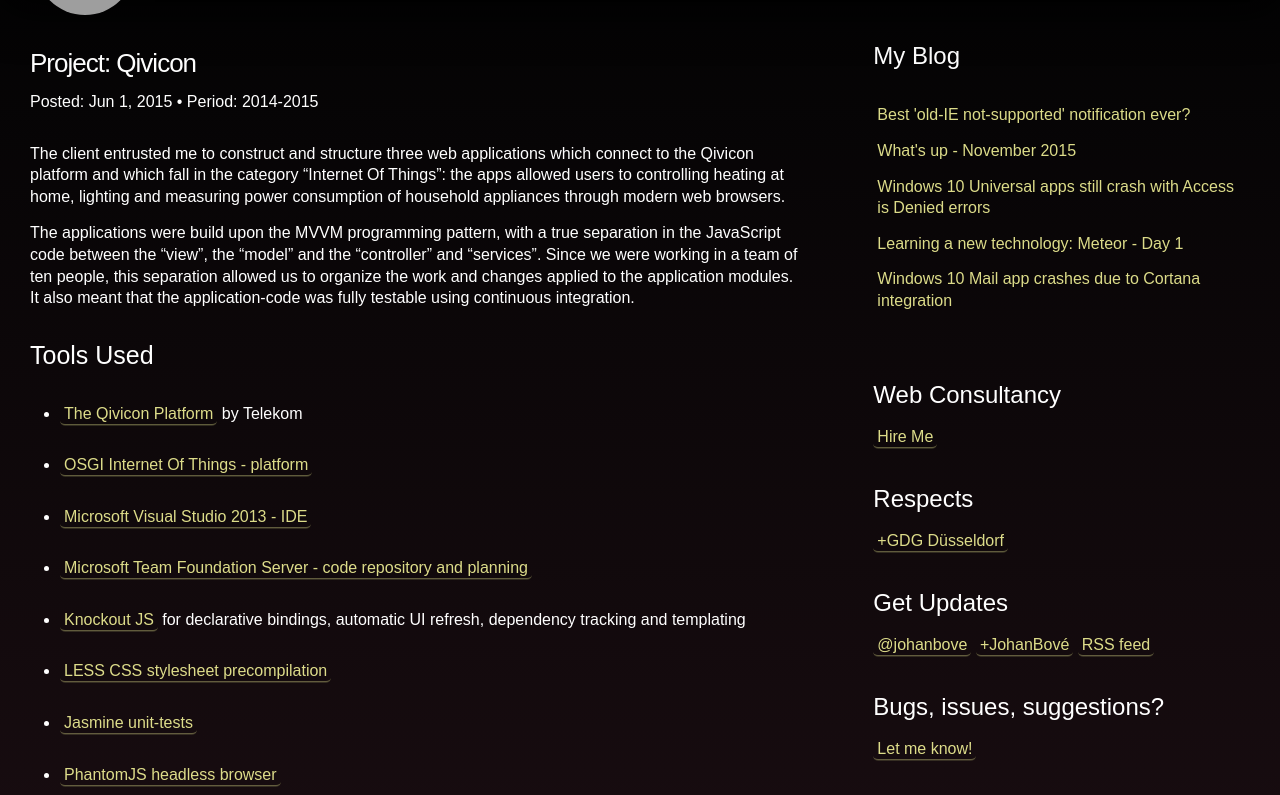
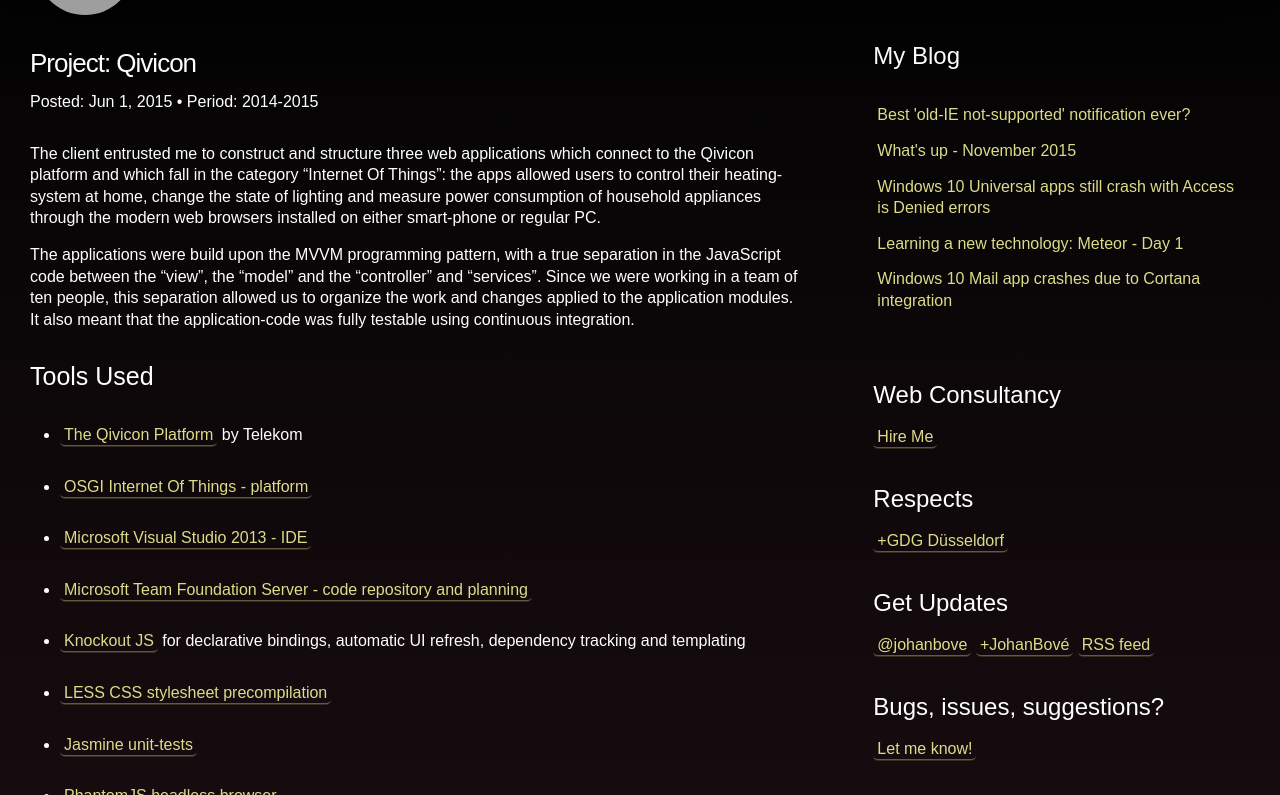
Before and after one commit to johanbove/johanbove.github.io, a Jekyll site: the page built from _posts/2015-06-01-project-qivicon.markdown, in a window 1280 px wide and 900 px high, cut to the strip 105-900 px from the top of the window. Built offline with Jekyll 4.4.1, drawn with Linux system fonts in a browser that asks for light colours; grey boxes are pictures that could not be loaded.

Commit message:
Update project post

```diff
--- a/_posts/2015-06-01-project-qivicon.markdown
+++ b/_posts/2015-06-01-project-qivicon.markdown
@@ -6,7 +6,7 @@
 category: projects
 ---
 
-The client entrusted me to construct and structure three web applications which connect to the Qivicon platform and which fall in the category "Internet Of Things": the apps allowed users to controlling heating at home, lighting and measuring power consumption of household appliances through modern web browsers.
+The client entrusted me to construct and structure three web applications which connect to the Qivicon platform and which fall in the category "Internet Of Things": the apps allowed users to control their heating-system at home, change the state of lighting and measure power consumption of household appliances through the modern web browsers installed on either smart-phone or regular PC.
 
 The applications were build upon the MVVM programming pattern, with a true separation in the JavaScript code between the "view", the "model" and the "controller" and "services". Since we were working in a team of ten people, this separation allowed us to organize the work and changes applied to the application modules. It also meant that the application-code was fully testable using continuous integration.
 
```
